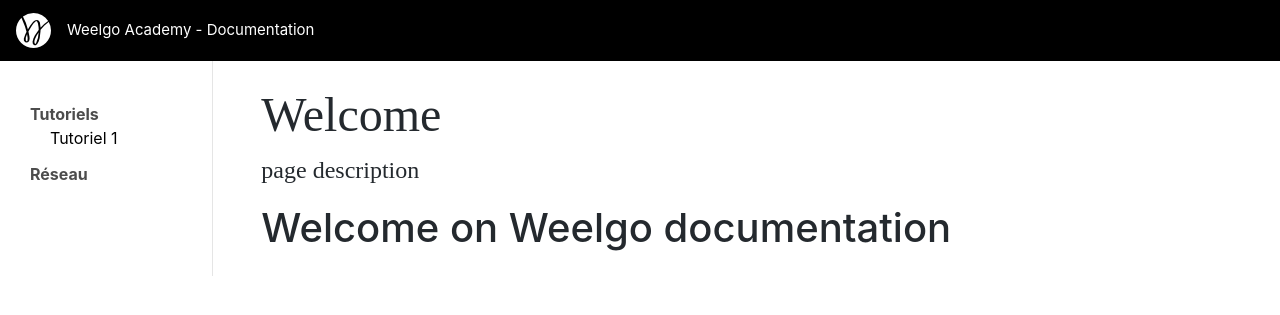
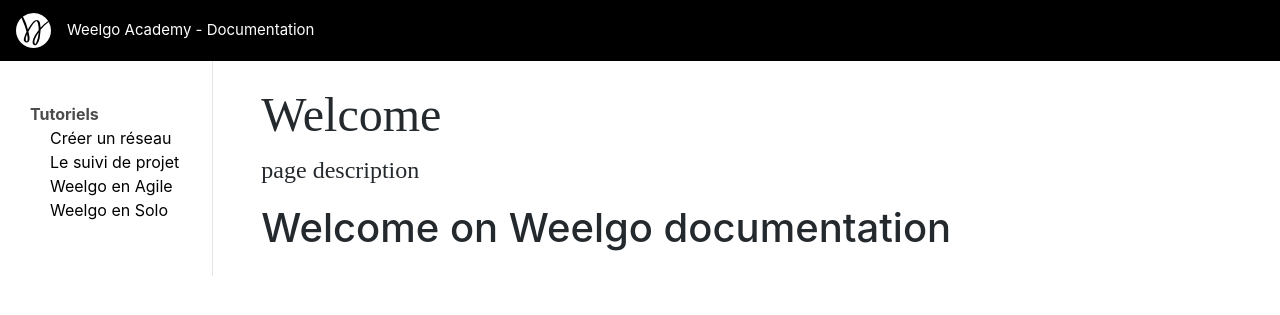
Before and after one commit to Weelgo/weelgo.github.io, a Jekyll site: the page built from index.md, in a window 1280 px wide. Shown: the top 315 px of the page. Built offline with Jekyll 4.4.1, drawn with Linux system fonts in a browser that asks for light colours.

Commit message:
Modif menu gauche

```diff
--- a/_data/sitemap_fr.json
+++ b/_data/sitemap_fr.json
@@ -1 +1 @@
-[{"name": "Tutoriels","path": "tutoriels","sub": [{"name": "Tutoriel 1 ","path": "tutoriel1"}] },{"name": "Réseau","path": "reseau"}]
+[{"name": "Tutoriels","path": "tutoriels","sub": [{"name": "Créer un réseau","path": "creationReseau"},{"name": "Le suivi de projet","path": "suiviProjet"},{"name": "Weelgo en Agile","path": "weelgoAgile"},{"name": "Weelgo en Solo","path": "weelgoSolo"}] }]
```
